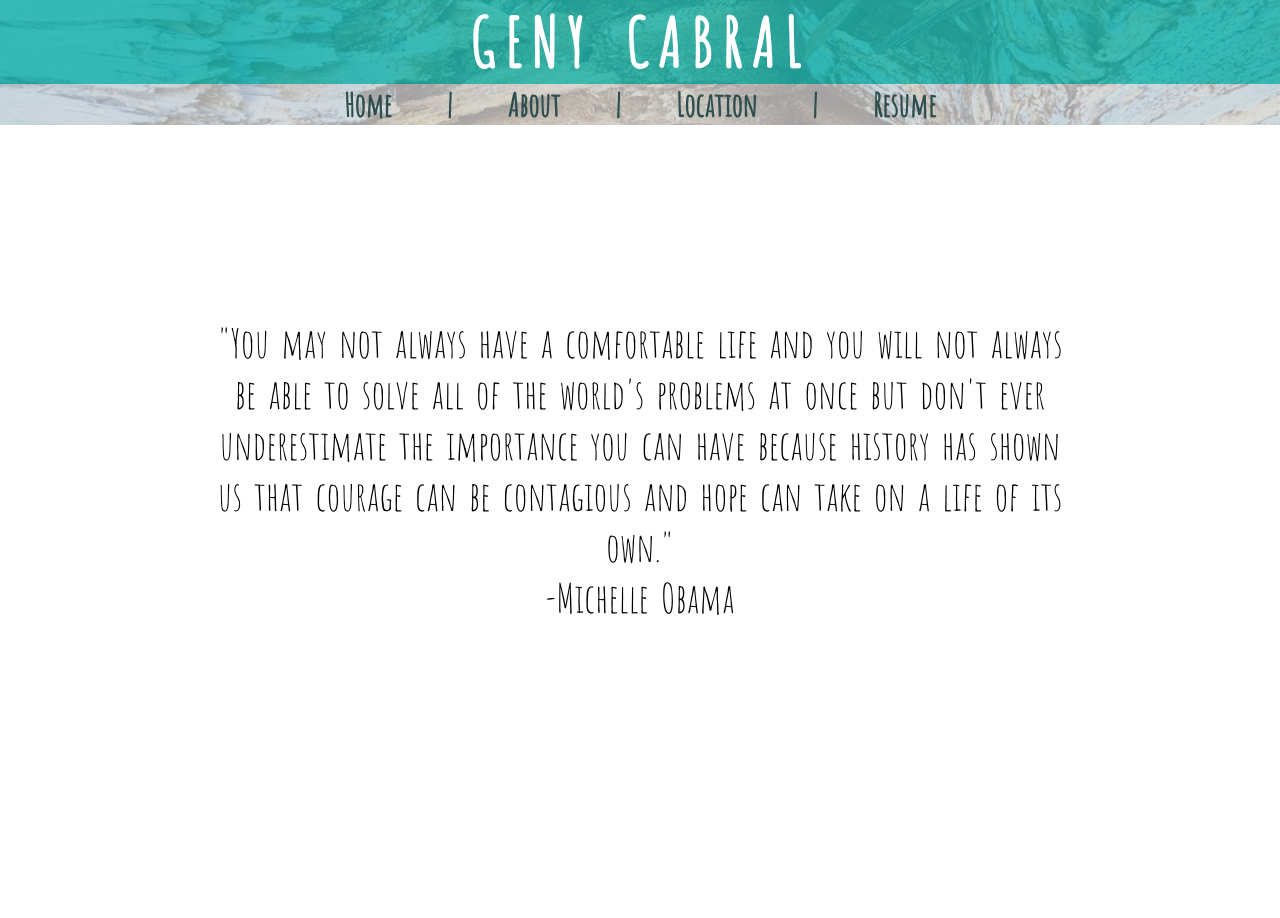
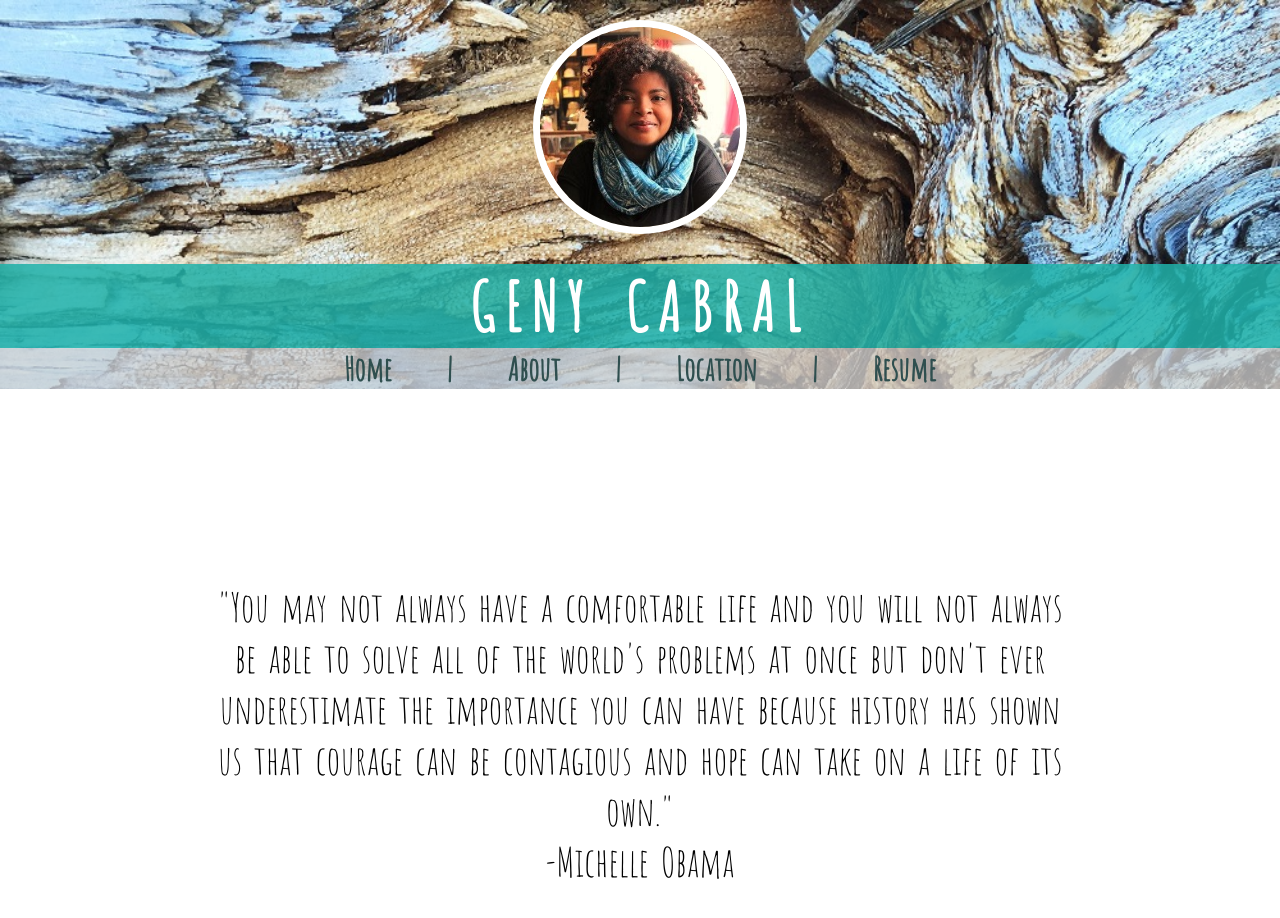
Before and after one commit to gcabral5/Codebridge2, a plain HTML site: page Unit 1/Geny Cabral Bio Assignment 1/Pages/index.html in a window 1280 px wide. Shown: the top 918 px of the page. Drawn offline with Linux system fonts and the light colour scheme.

Commit message:
Update index.html

```diff
--- a/Unit 1/Geny Cabral Bio Assignment 1/Pages/index.html
+++ b/Unit 1/Geny Cabral Bio Assignment 1/Pages/index.html
@@ -19,6 +19,7 @@
 	<header>
 		<center></center>
 		<center>
+			<img src="images/gen2.jpg">
 			<h1>GENY CABRAL</h1>
 		</center>
 		<nav>
```
